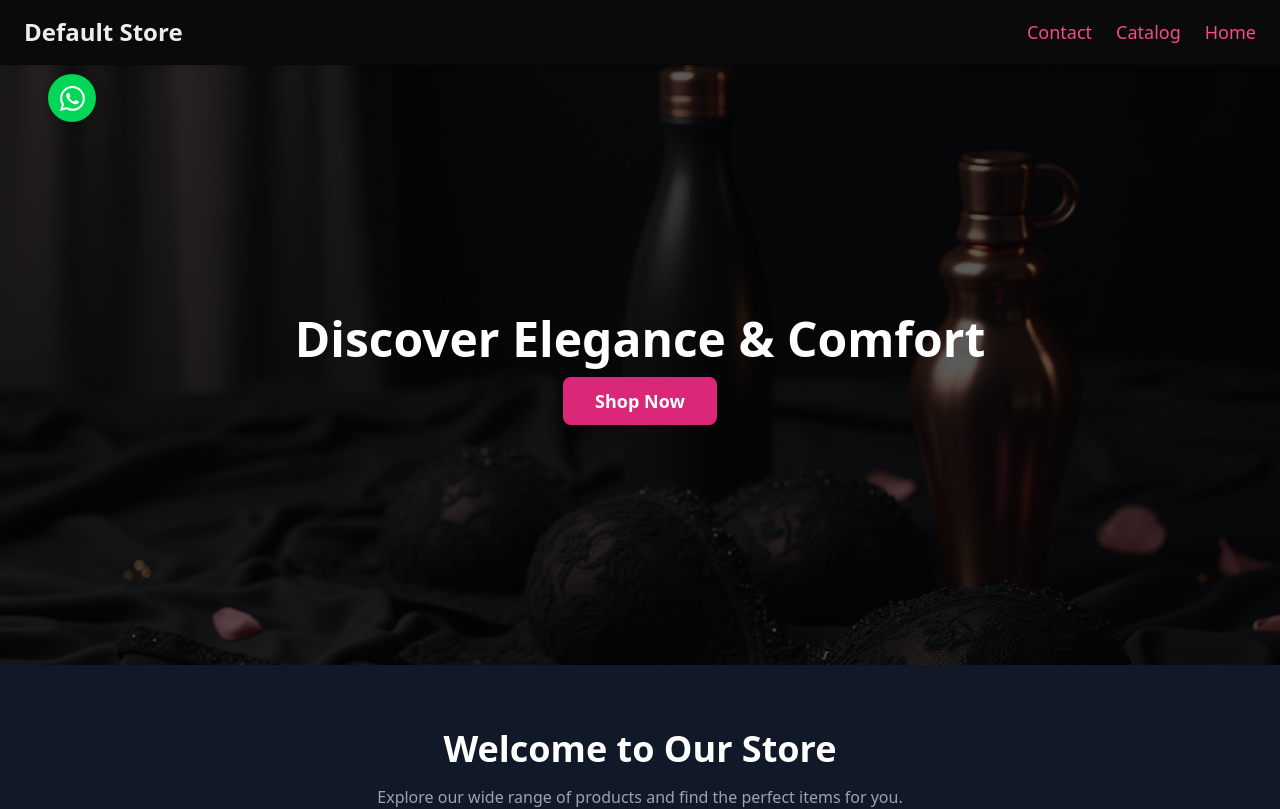
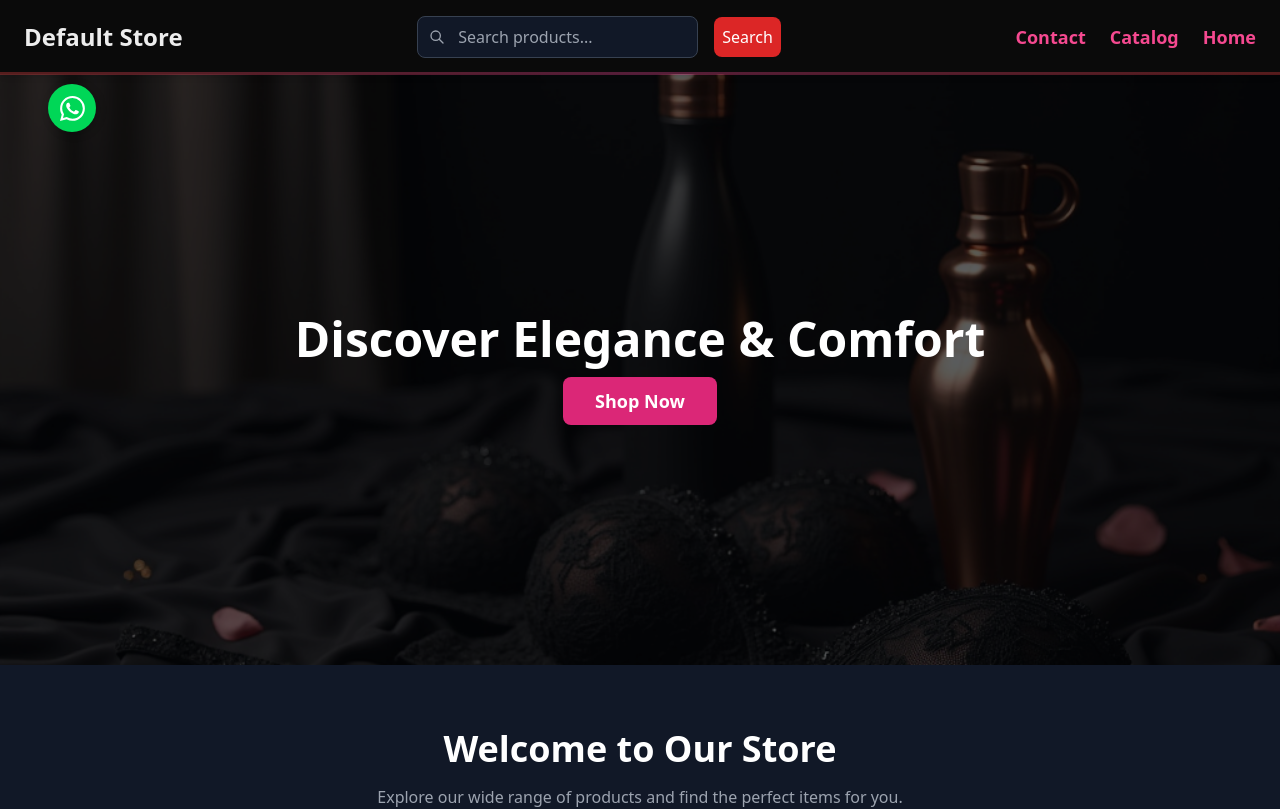
Before and after one commit to indunil-k/Fashion_store-Nextjs15, a Next.js app: page / in a window 1280 px wide. Shown: the top 809 px of the page. Built offline with nearby package versions, Linux system fonts and the light colour scheme; no server answers; the database is empty.

Commit message:
agin previous version

```diff
--- a/app/layout.js
+++ b/app/layout.js
@@ -1,6 +1,8 @@
 import { Geist, Geist_Mono } from "next/font/google";
+import Link from "next/link"; // Import the Link component
 import "./globals.css";
-import NavBar from "@/components/NavBar";
+import SearchBar from "@/components/SearchBar"; // Import the SearchBar component
+import WhatsAppButton from "@/components/WhatsAppButton"; // Import the WhatsAppButton component
 
 const geistSans = Geist({
   variable: "--font-geist-sans",
@@ -23,8 +25,44 @@ export default function RootLayout({ children }) {
   return (
     <html lang="en" suppressHydrationWarning>
       <body className="flex flex-col min-h-screen">
-        <NavBar appName={appName} />
+        {/* Navigation - Fixed at the top */}
+        <nav className="fixed top-0 left-0 w-full bg-[#0a0a0a] z-50 shadow-md py-4 px-6 flex justify-between items-center">
+          {/* Left Section - App Name */}
+          <div className="text-2xl font-bold text-[#ededed]">{appName}</div>
+
+          {/* Center Section - Search Bar */}
+          <div className="flex-grow flex justify-center mx-4">
+            <SearchBar />
+          </div>
+
+          {/* Right Section - Navigation Buttons */}
+          <div className="flex space-x-6">
+            <Link href="/contact" className="text-lg font-semibold text-[#f54990] hover:text-[#ff7aa8] transition-all duration-200">
+              Contact
+            </Link>
+            <Link href="/shop/1" className="text-lg font-semibold text-[#f54990] hover:text-[#ff7aa8] transition-all duration-200">
+              Catalog
+            </Link>
+            <Link href="/" className="text-lg font-semibold text-[#f54990] hover:text-[#ff7aa8] transition-all duration-200">
+              Home
+            </Link>
+            {/* WhatsApp Button */}
+            <WhatsAppButton />
+          </div>
+
+          {/* Glittering Red Line - Now Under Navigation */}
+          <div className="absolute bottom-[-1px] left-0 w-full h-[3px] bg-gradient-to-r from-red-500 via-pink-500 to-red-500 animate-glow"></div>
+        </nav>
+
+
+
+        {/* WhatsApp Button */}
+        {/* <WhatsAppButton /> */}
+
+        {/* Page Content - Adjusted for fixed navigation */}
         <main className="flex-grow pt-[calc(4rem+1px)]">{children}</main>
+
+        {/* Footer */}
         <footer className="py-6 text-center text-gray-500 border-t bg-[#0a0a0a]">
           © {appName}. Be simple, Be free..
         </footer>
--- a/components/NavBar.js
+++ b/components/NavBar.js
@@ -1,42 +1,42 @@
-"use client";
+// "use client";
 
-import { useState } from "react";
-import Link from "next/link";
-import { Menu, X } from "lucide-react";
-import WhatsAppButton from "@/components/WhatsAppButton";
+// import { useState } from "react";
+// import Link from "next/link";
+// import { Menu, X } from "lucide-react";
+// import WhatsAppButton from "@/components/WhatsAppButton";
 
-export default function NavBar({ appName }) {
-  const [isMenuOpen, setIsMenuOpen] = useState(false);
+// export default function NavBar({ appName }) {
+//   const [isMenuOpen, setIsMenuOpen] = useState(false);
 
-  return (
-    <nav className="fixed top-0 left-0 w-full bg-[#0a0a0a] z-50 shadow-md py-4 px-6 flex justify-between items-center">
-      <div className="text-2xl font-bold text-[#ededed]">{appName}</div>
+//   return (
+//     <nav className="fixed top-0 left-0 w-full bg-[#0a0a0a] z-50 shadow-md py-4 px-6 flex justify-between items-center">
+//       <div className="text-2xl font-bold text-[#ededed]">{appName}</div>
 
-      <button className="md:hidden text-[#f54990]" onClick={() => setIsMenuOpen(!isMenuOpen)}>
-        {isMenuOpen ? <X size={28} /> : <Menu size={28} />}
-      </button>
+//       <button className="md:hidden text-[#f54990]" onClick={() => setIsMenuOpen(!isMenuOpen)}>
+//         {isMenuOpen ? <X size={28} /> : <Menu size={28} />}
+//       </button>
 
-      <div className="hidden md:flex space-x-6">
-        <Link href="/contact" className="text-lg text-[#f54990] hover:text-[#ff7aa8]">
-          Contact
-        </Link>
-        <Link href="/shop/1" className="text-lg text-[#f54990] hover:text-[#ff7aa8]">
-          Catalog
-        </Link>
-        <Link href="/" className="text-lg text-[#f54990] hover:text-[#ff7aa8]">
-          Home
-        </Link>
-        <WhatsAppButton />
-      </div>
+//       <div className="hidden md:flex space-x-6">
+//         <Link href="/contact" className="text-lg text-[#f54990] hover:text-[#ff7aa8]">
+//           Contact
+//         </Link>
+//         <Link href="/shop/1" className="text-lg text-[#f54990] hover:text-[#ff7aa8]">
+//           Catalog
+//         </Link>
+//         <Link href="/" className="text-lg text-[#f54990] hover:text-[#ff7aa8]">
+//           Home
+//         </Link>
+//         <WhatsAppButton />
+//       </div>
 
-      {isMenuOpen && (
-        <div className="absolute top-full left-0 w-full bg-[#0a0a0a] flex flex-col items-center py-4 space-y-4 md:hidden">
-          <Link href="/contact" className="text-lg text-[#f54990]" onClick={() => setIsMenuOpen(false)}>Contact</Link>
-          <Link href="/shop/1" className="text-lg text-[#f54990]" onClick={() => setIsMenuOpen(false)}>Catalog</Link>
-          <Link href="/" className="text-lg text-[#f54990]" onClick={() => setIsMenuOpen(false)}>Home</Link>
-          <WhatsAppButton />
-        </div>
-      )}
-    </nav>
-  );
-}
+//       {isMenuOpen && (
+//         <div className="absolute top-full left-0 w-full bg-[#0a0a0a] flex flex-col items-center py-4 space-y-4 md:hidden">
+//           <Link href="/contact" className="text-lg text-[#f54990]" onClick={() => setIsMenuOpen(false)}>Contact</Link>
+//           <Link href="/shop/1" className="text-lg text-[#f54990]" onClick={() => setIsMenuOpen(false)}>Catalog</Link>
+//           <Link href="/" className="text-lg text-[#f54990]" onClick={() => setIsMenuOpen(false)}>Home</Link>
+//           <WhatsAppButton />
+//         </div>
+//       )}
+//     </nav>
+//   );
+// }
```
